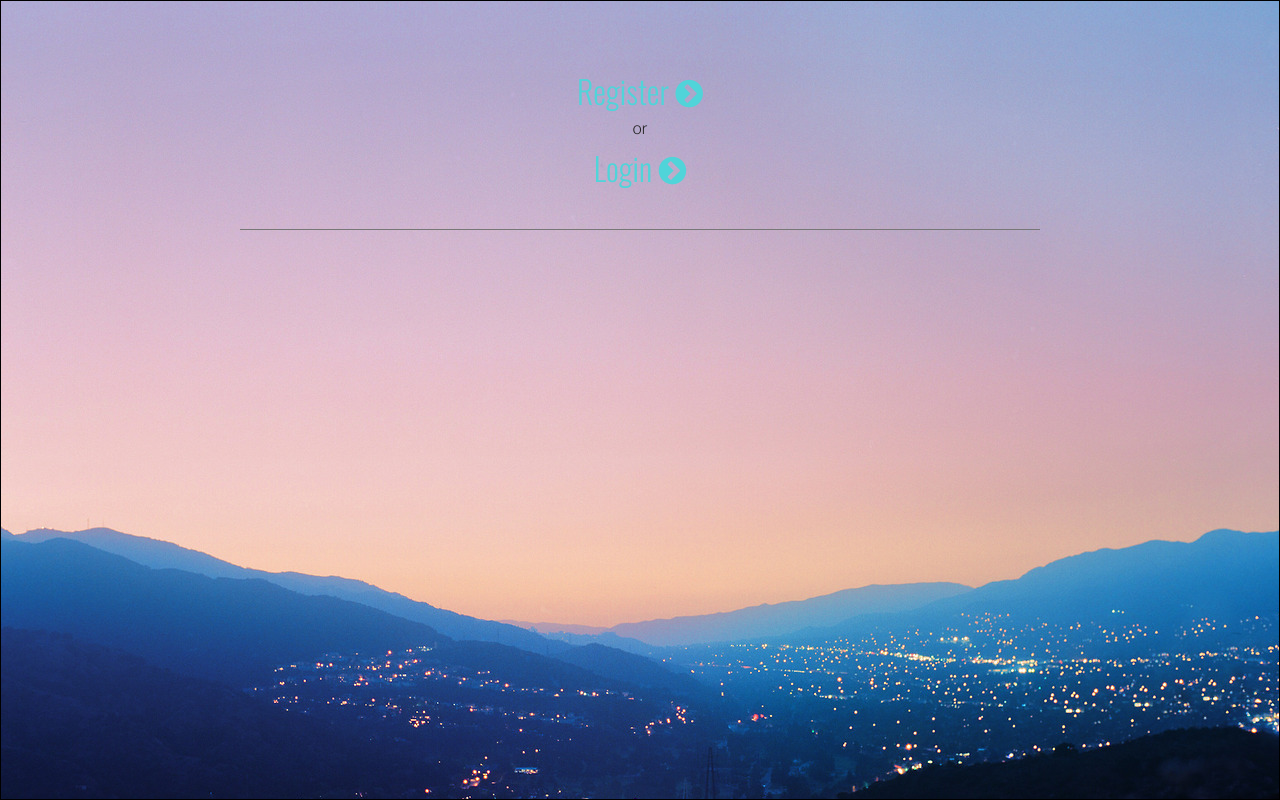
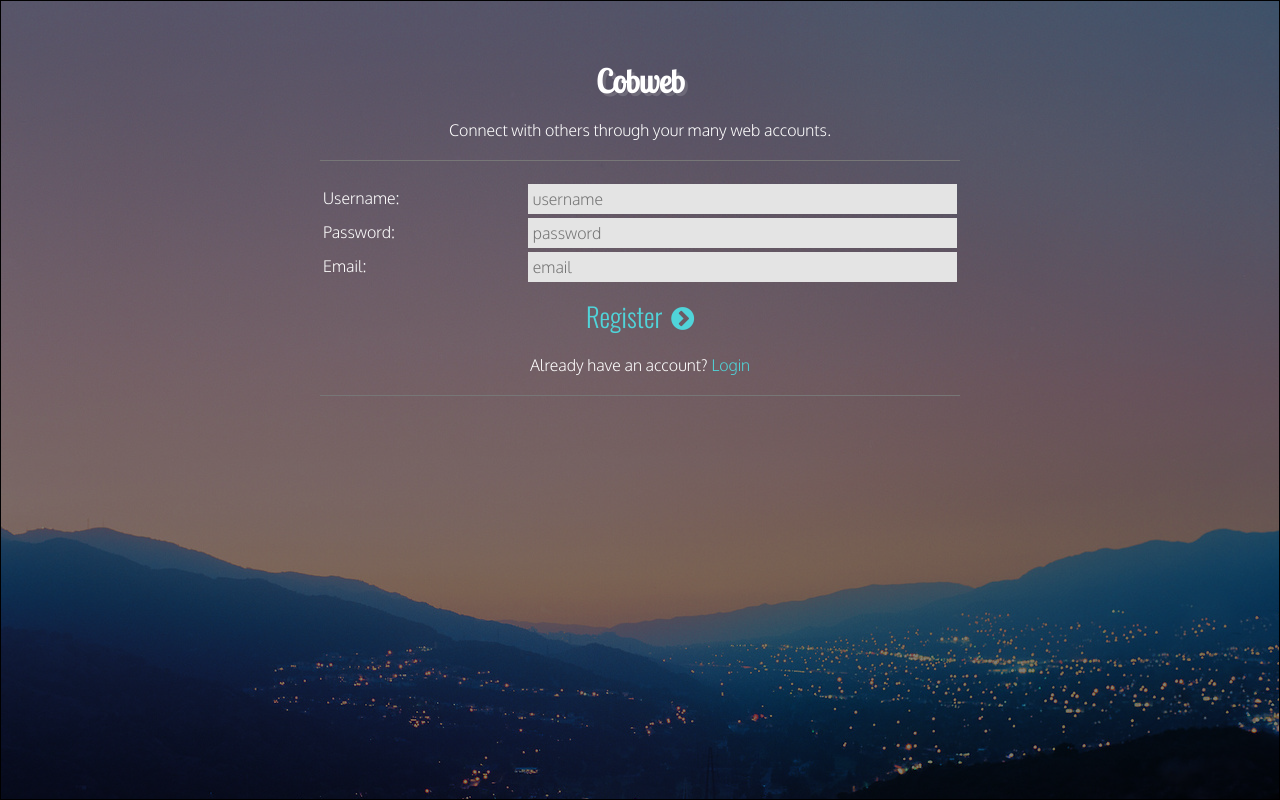
Before and after one commit to anocurry/webapp, a Django app: page /main/ in a window 1280 px wide. Run offline with Django 3.2, Linux system fonts and the light colour scheme; data comes from the database, SQL or seed files in the repository; both versions use the stored data as it was after the commit.

Commit message:
changes 9
index page

from last commit:
also index page
a bit of message handling
custom page

I CLASHED 5 EEE FYP PRESENTATIONS AND THEIR POST EXAM BUFFET

```diff
--- a/main/templates/main/index.html
+++ b/main/templates/main/index.html
@@ -10,55 +10,63 @@ body {
   background-image:url('/media/{% if user %}{{ user.bgImg }}{% else %}bg/default.jpg{% endif %}');
   background-size:cover;
   background-repeat:no-repeat;
+  background-attachment:fixed;
   background-origin:center;
   border:1px solid #000;
 }
 
 .content {
   margin-top:5%;
+  text-align:center;
+  z-index:10;
 }
 
 .loggedinbox {
   display:inline-block;
-  width:100%;
+  width:80%;
   border-radius:20px;
   background-color: rgba(228,228,228,0.9);
   margin-bottom:0px;
 }
-/*
-.logoutbox {
-  display:inline-block;
-  width:100%;
-  border-radius:0px 0px 20px 20px;
-  background-color: rgba(228,228,228,0.9);
+
+@media screen and (max-width:600px) {
+  .mainbox {
+    font-size:0.8em;
+  }
+  .loggedinbox p {
     margin:0px;
-  border:0px;
   }
 
-.logoutbox a {
-  color:orange;
-}
-*/
-@media screen and (max-width:600px) {
   .loggedinbox {
     border-radius:0px;
+    width:100%;
   }
 }
 </style>
 {% endblock %}
 
 {% block outsidecontent %}
-<div class="content wow fadeInUp">
-<div class="">
+<div class="overlay">
+  <div class="overlay-black"></div>
+    <div class="content animated fadeInUp">
+      <div class="mainbox">
+        <h1 class="maintitle">Cobweb</h1>
+        <p>Connect with others through your many web accounts.</p>
+      </div>
       {% if request.session.loggedin %}
         {% include 'main/loggedinbox.html' %}
       {% else %}
-  <div class="mainbox logoutbox">
-    <p><a href="{% url 'main:register' %}" class="hvr-bob">Register <i class="fa fa-chevron-circle-right fa-1x" aria-hidden="true"></i></a>
-      <br/>
-      or
-      <br/>
-      <a href="{% url 'main:login' %}" class="hvr-bob">Login <i class="fa fa-chevron-circle-right fa-1x" aria-hidden="true"></i></a></p>
+      <div class="mainbox">
+        <!-- duplicated codes-->
+          <form action="{% url 'main:newuser' %}" method="post">
+          {% csrf_token %}
+          <div class="styledform">
+          <table>{{ form.as_table }}</table>
+          </div>
+          <center><button type="submit" class="submitbutton hvr-bob"><span class="buttonleftfont oswald-font">Register</span> <i class="fa fa-chevron-circle-right fa-2x"></i></button></center>
+          </form>
+          <!-- -->
+        <p>Already have an account? <a href="{% url 'main:login' %}">Login</a></p>
       </div>
       {% endif %}
 <!--
@@ -82,6 +90,7 @@ body {
   </div>
 -->
 </div>
+</div>
 {% endblock %}
 
 {% block contentclass %} hidden{% endblock %}
--- a/main/templates/main/layout.html
+++ b/main/templates/main/layout.html
@@ -4,7 +4,7 @@
 {% if request.session.login_id %}
   <div class="header-leftbar">
     <img src="/media/{{ user.profileImg }}" class="profileImg">
-    <span class="greeting">Hi, <a href="{% url 'user:index' %}">{{ user.username }}</a></span><br/>
+    <span class="greeting">Hi, <a href="{% url 'user:index' %}">{{ user.displayname }}</a></span><br/>
     <span class="header-links">
     <a href="{% url 'main:index' %}" class="hvr-grow">Home <i class="fa fa-home" aria-hidden="true"></i></a>
     <a href="{% url 'user:notifications' %}" class="hvr-grow link-margin-left">Notifications <i class="fa fa-envelope" aria-hidden="true"></i> {% if notifNum != 0 %}{{ notifNum }}{% endif %}</a>
--- a/main/templates/main/layoutmain.html
+++ b/main/templates/main/layoutmain.html
@@ -1,6 +1,5 @@
 {% extends 'main/base.html' %}
 
 {% block header %}
-<br/>
-  <center><a href="{% url 'main:index' %}" class="headertitle">Main page</a></center>
+  <center><a href="{% url 'main:index' %}"><h1 class="maintitle hvr-grow">Cobweb</h1></a></center>
 {% endblock %}
--- a/main/views.py
+++ b/main/views.py
@@ -14,12 +14,13 @@ from .forms import RegisterForm, LoginForm, ResetForm, NewPasswordForm
 # Create your views here.
 def index(request):
     template = loader.get_template('main/index.html')
+    form = RegisterForm()
     try:
         u = user.views.getLoggedInUser(request)
     except User.DoesNotExist:
         return HttpResponse(template.render({}, request))
     notifNum = user.views.getUnreadNotifNum(request)
-    return HttpResponse(template.render({'user': u, 'notifNum': notifNum}, request))
+    return HttpResponse(template.render({'user': u, 'notifNum': notifNum, 'form': form}, request))
 
 
 def register(request):
--- a/static/stylesheet.css
+++ b/static/stylesheet.css
@@ -1,8 +1,6 @@
-@import url(http://fonts.googleapis.com/css?family=Lato);
-@import url(http://fonts.googleapis.com/css?family=Bitter:400,700);
-@import url(https://fonts.googleapis.com/css?family=Raleway);
 @import url(https://fonts.googleapis.com/css?family=Oxygen:300);
 @import url(https://fonts.googleapis.com/css?family=Oswald:300);
+@import url(https://fonts.googleapis.com/css?family=Lobster+Two:400);
 
 *, *:after, *:before { -webkit-box-sizing: border-box; -moz-box-sizing: border-box; box-sizing: border-box; }
 
@@ -55,9 +53,6 @@ a:hover {
 	min-height:90px;
 	position:relative;
 	overflow:hidden;
-}
-
-.header .headertitle {
 }
 
 .header-links {
@@ -183,11 +178,29 @@ a:hover {
 }
 
 .mainbox {
+	width:80%;
 	text-align:center;
 	display:block;
-	margin-bottom:80px;
-	padding-bottom:20px;
+	margin-left:auto;
+	margin-right:auto;
+	margin-bottom:20px;
+	padding-bottom:0px;
 	border-bottom:1px solid #777;
+	color: #fff;
+}
+
+.maintitle {
+	font-family: 'Lobster Two', cursive, sans-serif;
+  text-shadow: 3px 3px rgba(200,200,200,0.2);
+	line-height:1em;
+}
+
+.mainbox .submitbutton {
+	color:#50d4d9;
+}
+
+.mainbox .submitbutton:hover, .mainbox a:hover {
+	color:#fff;
 }
 
 .leftbox {
@@ -212,6 +225,7 @@ a:hover {
 	padding:30px 50px;
 	line-height:1em;
 	margin-bottom:50px;
+	text-align: left;
 }
 
 .loggedinbox img {
@@ -920,6 +934,18 @@ th {
 		padding: 0px 10px;
 	}
 
+	.loggedinbox {
+		text-align:center;
+		line-height:1em;
+	}
+
+	.loggedinbox img {
+		float:none;
+		margin-bottom:10px;
+		height:90px;
+		width:90px;
+	}
+
 	.realcontent {
 		padding:20px 20px;
 	}
@@ -961,6 +987,10 @@ th {
 		width:100%;
 		margin-left:0px;
 		margin-right:0px;
+	}
+
+	.mainbox {
+		width:100%;
 	}
 
 	.content {
--- a/user/templates/user/index.html
+++ b/user/templates/user/index.html
@@ -1,6 +1,6 @@
 {% extends 'main/layout.html' %}
 
-{% block title %}test title {% endblock %}
+{% block title %}Profile {% endblock %}
 
 {% if user %}
 
```
Also changed, not shown: db.sqlite3. Lines whose indentation alone changed are shown as unchanged.
